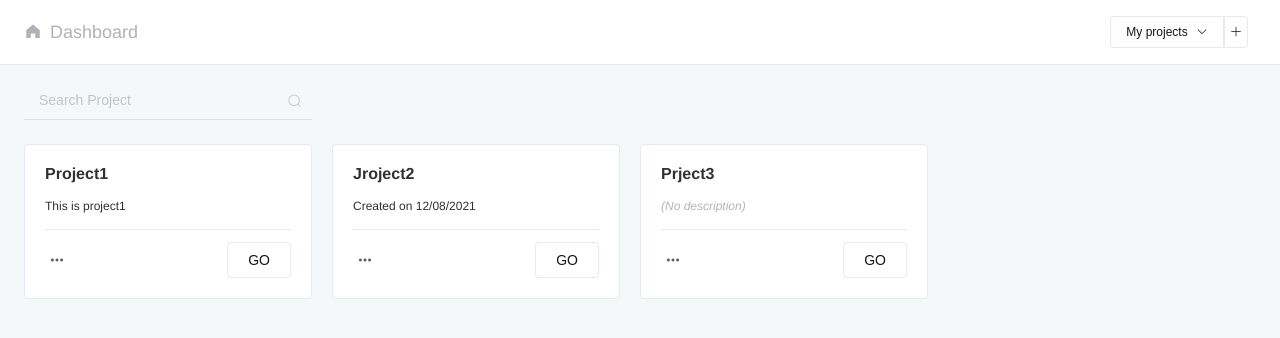
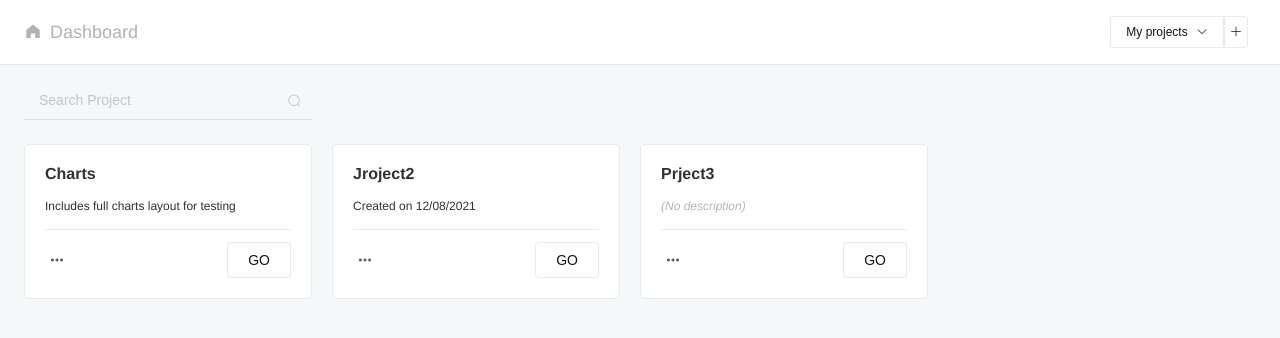
Before and after one commit to careerhao/dashboard, a Vue app: page /#/projects in a window 1280 px wide. Shown: the top 338 px of the page. Built offline with nearby package versions, Linux system fonts and the light colour scheme.

Commit message:
Add layout data and fake pre-defined bar chart component

```diff
--- /dev/null
+++ b/src/components/charts/chart-type/BarChart.vue
@@ -0,0 +1,163 @@
+<template>
+	<div :style="{'min-height':height,width:width, display: 'flex', 'justify-content': 'center'}" />
+</template>
+
+<script>
+import * as echarts from 'echarts'
+require('echarts/theme/macarons') // echarts theme
+// Cannot edit this type of chart yet
+import common from './common';
+
+export default {
+	name: 'BarChart',
+    mixins: [common],
+    props: {
+        width: {
+        	type: String,
+        	default: '100%'
+        },
+        height: {
+        	type: String,
+        	default: '300px'
+        },
+    },
+    data() {
+        return {
+            chart: null,
+            preDefinedOptions: {
+            title: {
+                text: '',
+            },
+            legend: {
+                data: ['Access', 'Email', 'Group', 'Video', 'Search','Google','Other']
+            },
+            grid: {
+                left: '3%',
+                right: '4%',
+                bottom: '3%',
+                containLabel: true
+            },
+            xAxis: [
+                {
+                    type: 'category',
+                    data: ['Mon', 'Tues', 'Wed', 'Thurs', 'Fri', 'Sat', 'Sun']
+                }
+            ],
+            yAxis: [
+                {
+                    type: 'value'
+                }
+            ],
+            series: [
+                {
+                    name: 'Access',
+                    type: 'bar',
+                    emphasis: {
+                        focus: 'series'
+                    },
+                    data: [320, 332, 301, 334, 390, 330, 320]
+                },
+                {
+                    name: 'Email',
+                    type: 'bar',
+                    stack: 'Ads',
+                    emphasis: {
+                        focus: 'series'
+                    },
+                    data: [120, 132, 101, 134, 90, 230, 210]
+                },
+                {
+                    name: 'Group',
+                    type: 'bar',
+                    stack: 'Ads',
+                    emphasis: {
+                        focus: 'series'
+                    },
+                    data: [220, 182, 191, 234, 290, 330, 310]
+                },
+                {
+                    name: 'Video',
+                    type: 'bar',
+                    stack: 'Ads',
+                    emphasis: {
+                        focus: 'series'
+                    },
+                    data: [150, 232, 201, 154, 190, 330, 410]
+                },
+                {
+                    name: 'Search',
+                    type: 'bar',
+                    data: [862, 1018, 964, 1026, 1679, 1600, 1570],
+                    emphasis: {
+                        focus: 'series'
+                    },
+                    markLine: {
+                        lineStyle: {
+                            type: 'dashed'
+                        },
+                        data: [
+                            [{type: 'min'}, {type: 'max'}]
+                        ]
+                    }
+                },
+                {
+                    name: 'Baidu',
+                    type: 'bar',
+                    barWidth: 5,
+                    stack: 'Search',
+                    emphasis: {
+                        focus: 'series'
+                    },
+                    data: [620, 732, 701, 734, 1090, 1130, 1120]
+                },
+                {
+                    name: 'Google',
+                    type: 'bar',
+                    stack: 'Search',
+                    emphasis: {
+                        focus: 'series'
+                    },
+                    data: [120, 132, 101, 134, 290, 230, 220]
+                },
+                {
+                    name: 'Bing',
+                    type: 'bar',
+                    stack: 'Search',
+                    emphasis: {
+                        focus: 'series'
+                    },
+                    data: [60, 72, 71, 74, 190, 130, 110]
+                },
+                {
+                    name: 'Other',
+                    type: 'bar',
+                    stack: 'Search',
+                    emphasis: {
+                        focus: 'series'
+                    },
+                    data: [62, 82, 91, 84, 109, 110, 120]
+                }
+            ]
+            },
+        }
+    },
+    beforeDestroy() {
+        if (!this.chart) {
+            return
+		};
+
+        this.chart.dispose();
+        this.chart = null;
+    },
+    methods: {
+        initChart() {
+			if(!this.chart) {
+				this.chart = echarts.init(this.$el, 'macarons');
+			}
+            this.chart.clear();
+			this.chart.setOption(this.preDefinedOptions);
+			// this.chart.resize();
+    	},
+  	}
+}
+</script>
--- a/src/data/projectList.js
+++ b/src/data/projectList.js
@@ -2,8 +2,8 @@ export const projectList = {
     'list':[
     {
         id: '00000000-0000-0000-0000-000000000000',
-        name: 'Project1',
-        description: 'This is project1',
+        name: 'Charts',
+        description: 'Includes full charts layout for testing',
         timestamp: '',
     },
     {
--- a/src/data/projects.js
+++ b/src/data/projects.js
@@ -2,30 +2,124 @@ export const projects = {
     'items':[
     {
         id: '00000000-0000-0000-0000-000000000000',
-        name: 'Project1',
+        name: 'Charts',
         layout: [
-            {"x":0,"y":0,"w":5,"h":8,"i":"0", "chart" : {
+            {
+              "x": 0,
+              "y": 0,
+              "w": 4,
+              "h": 8,
+              "i": "0",
+              "chart": {
                 "id": "chart_id_1",
                 "name": "Pie",
                 "type": "pie-chart",
                 "url": "www.testurl.com/api/",
-                "fetchBySql": false,
-            }},
-            {"x":0,"y":10,"w":10,"h":8,"i":"1", "chart" : {
+                "fetchBySql": false
+              },
+              "moved": false
+            },
+            {
+              "x": 0,
+              "y": 8,
+              "w": 4,
+              "h": 9,
+              "i": "1",
+              "chart": {
                 "id": "chart_id_2",
                 "name": "Line Chart",
                 "type": "line-chart",
                 "url": "www.testurl.com/api/",
-                "fetchBySql": false,
-            }},
-            {"x":6,"y":8,"w":6,"h":8,"i":"2", "chart" : {
+                "fetchBySql": false
+              },
+              "moved": false
+            },
+            {
+              "x": 4,
+              "y": 0,
+              "w": 4,
+              "h": 8,
+              "i": "2",
+              "chart": {
                 "id": "chart_id_3",
                 "name": "",
                 "type": "rose-pie-chart",
                 "url": "www.testurl.com/api/",
-                "fetchBySql": false,
-            }},
-        ],
+                "fetchBySql": false
+              },
+              "moved": false
+            },
+            {
+              "x": 8,
+              "y": 0,
+              "w": 4,
+              "h": 9,
+              "i": "3",
+              "chart": {
+                "id": "00000004-0000-0000-0000-000000000000",
+                "name": "",
+                "type": "bar-chart",
+                "url": "www.testurl.com/api/"
+              },
+              "moved": false
+            },
+            {
+              "x": 8,
+              "y": 9,
+              "w": 4,
+              "h": 9,
+              "i": "4",
+              "chart": {
+                "id": "00000001-0000-0000-0000-000000000000",
+                "name": "Pie Chart1",
+                "type": "pie-chart",
+                "url": "www.testurl.com/api/"
+              },
+              "moved": false
+            },
+            {
+              "x": 0,
+              "y": 17,
+              "w": 4,
+              "h": 10,
+              "i": "5",
+              "chart": {
+                "id": "00000004-0000-0000-0000-000000000000",
+                "name": "",
+                "type": "bar-chart",
+                "url": "www.testurl.com/api/"
+              },
+              "moved": false
+            },
+            {
+              "x": 4,
+              "y": 18,
+              "w": 8,
+              "h": 9,
+              "i": "6",
+              "chart": {
+                "id": "00000003-0000-0000-0000-000000000000",
+                "name": "Line Chart",
+                "type": "line-chart",
+                "url": "www.testurl.com/api/"
+              },
+              "moved": false
+            },
+            {
+              "x": 4,
+              "y": 8,
+              "w": 4,
+              "h": 10,
+              "i": "7",
+              "chart": {
+                "id": "00000002-0000-0000-0000-000000000000",
+                "name": "Pie Chart2",
+                "type": "rose-pie-chart",
+                "url": "www.testurl.com/api/"
+              },
+              "moved": false
+            }
+          ],
         chartOptions: [
             {
                 id: '00000000-0000-0000-0000-000000000000',
@@ -50,7 +144,7 @@ export const projects = {
                 categories: [
                     {
                         id: '00000003-0000-0000-0000-000000000000',
-                        type: 'line',
+                        type: 'line-chart',
                         name: 'Line Chart',
                         thumburl: 'https://cdn.jsdelivr.net/gh/apache/echarts-website@asf-site/examples/data/thumb/area-stack.webp?_v_=1627897138964'
                     }
@@ -63,7 +157,7 @@ export const projects = {
                 categories: [
                     {
                         id: '00000004-0000-0000-0000-000000000000',
-                        type: 'bar',
+                        type: 'bar-chart',
                         name: 'Bar Chart',
                         thumburl: 'https://cdn.jsdelivr.net/gh/apache/echarts-website@asf-site/examples/data/thumb/bar-stack.webp?_v_=1627897138964'
                     }
@@ -136,7 +230,7 @@ export const projects = {
                 categories: [
                     {
                         id: '00000004-0000-0000-0000-000000000000',
-                        type: 'bar',
+                        type: 'bar-chart',
                         name: 'Bar Chart',
                         thumburl: 'https://cdn.jsdelivr.net/gh/apache/echarts-website@asf-site/examples/data/thumb/bar-stack.webp?_v_=1627897138964'
                     }
@@ -209,7 +303,7 @@ export const projects = {
                 categories: [
                     {
                         id: '00000004-0000-0000-0000-000000000000',
-                        type: 'bar',
+                        type: 'bar-chart',
                         name: 'Bar Chart',
                         thumburl: 'https://cdn.jsdelivr.net/gh/apache/echarts-website@asf-site/examples/data/thumb/bar-stack.webp?_v_=1627897138964'
                     }
--- a/vue.config.js
+++ b/vue.config.js
@@ -10,7 +10,6 @@ module.exports = {
 
     publicPath: "./",
     outputDir: "dist",
-    filenameHasing: true,
     lintOnSave: true,
     productionSourceMap: false,
     chainWebpack: config => {
```
Also changed, not shown: src/components/charts/Chart.vue (+5 -3 lines).
